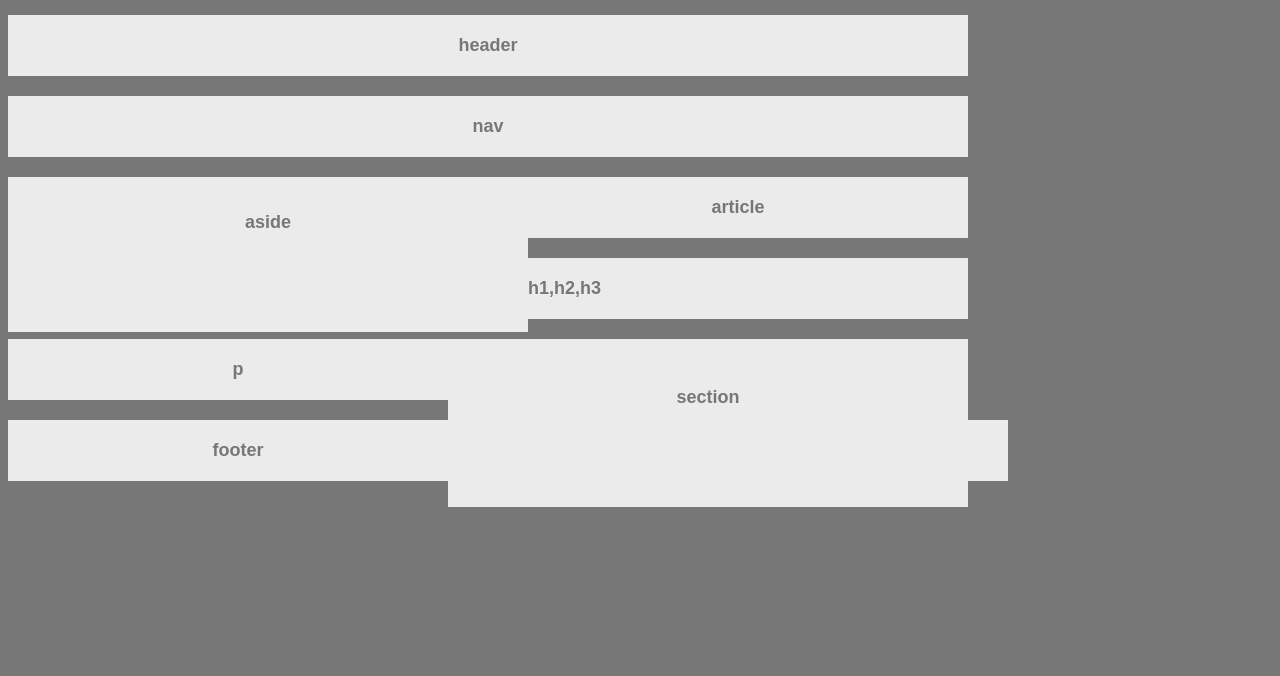
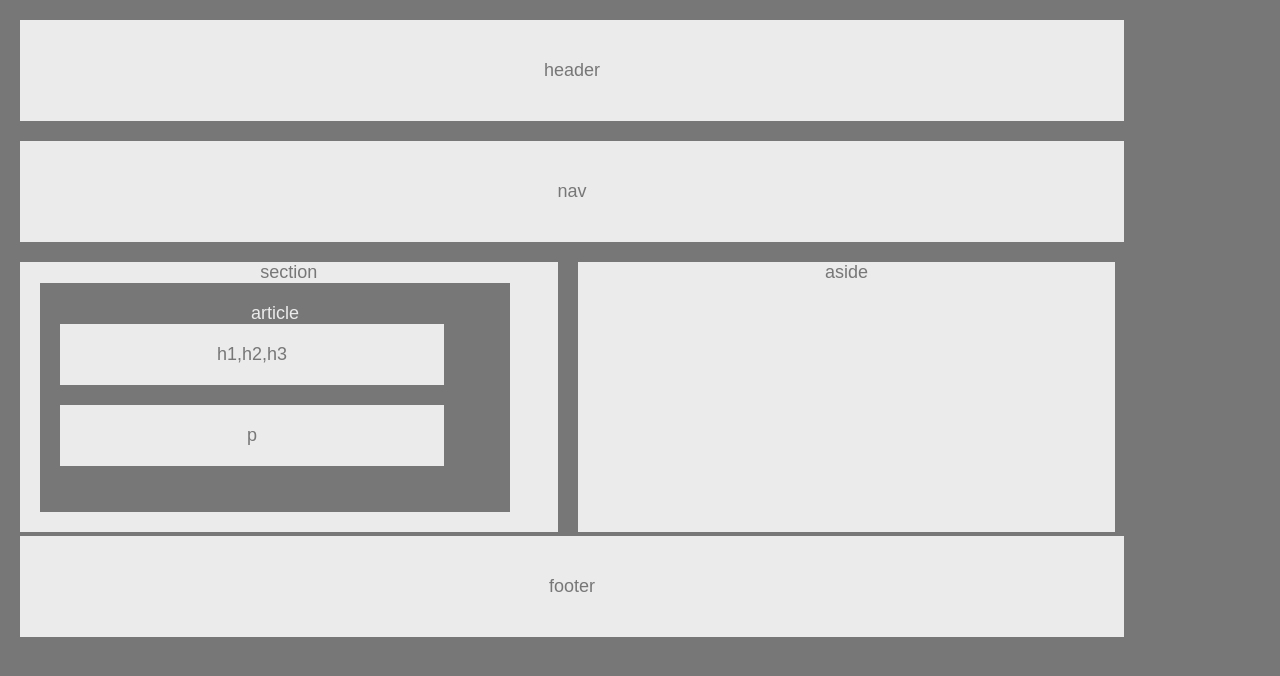
Before and after one commit to lupitaleyva/HW-Wireframe, a plain HTML site: page index.html in a window 1280 px wide. Drawn offline with Linux system fonts and the light colour scheme.

Commit message:
changes in the frame

```diff
--- a/index.html
+++ b/index.html
@@ -5,17 +5,22 @@
         <title>HOMEWORK</title>
       <link rel="stylesheet" type="text/css" href="style.css">
 
-<body>
-    <h2 id="header">header</h2>
-    <h2 id="nav">nav</h2>
-    <h2 id="aside">aside</h2>
-    <h2 id="section">section</h2>
-    <h2 id="article">article</h2>
-    <h2 id="h1,h2,h3">h1,h2,h3</h2>
-    <h2 id="p">p</h2>
-    <h2 id="footer">footer</h2>
+<body class="body">
 
-    </head>
+<header id="header">
+    header
+</header>
+<nav id="nav">
+    nav
+</nav>
 
-</body>
-</html>
+<section id="section">
+    section
+    <article id="article">article
+        <div id="h1-h2-h3">h1,h2,h3</div>
+        <div id="p">p</div>
+    </article>
+</section>
+<aside id="aside">aside</aside>
+
+<footer id="footer">footer</footer>
--- a/style.css
+++ b/style.css
@@ -1,69 +1,82 @@
-body {
+.body {
     font-family: Arial, Helvetica, sans-serif;
      color: #777;
      background: #777;
      width: 960px;
      font-size: 18px;
-
+     width: 100%;
+     margin:auto
      }
-     #header {
-    padding: 20px;
-    margin-bottom: 20px;
-    color: #777;
-    background: #ebebeb;
-    text-align: center;
-    font-size: 18px
-
-   }
-   #nav {
-    padding: 20px;
-    margin-bottom: 20px;
+    #header {
+    padding: 40px;
     color: #777;
     background: #ebebeb;
     text-align: center;
     font-size: 18px;
+    width: 80%;
+    margin: 20px;
+
+   }
+   #nav {
+    padding: 40px;
+    margin: 20px;
+    color: #777;
+    background: #ebebeb;
+    text-align: center;
+    font-size: 18px;
+    width: 80%;
+
+
+
    }
    #aside {
 
     float:left;
     width:50px;
-    height:100px;
-    padding:20px;
-    margin-right:20 px;
+    height:270px;
     color: #777;
     background: #ebebeb;
-    width: 50%;
+    width: 42%;
     text-align: center;
     font-size: 18px;
+    margin-left: 20px;
+
    }
    #section {
 
-    float:right;S
-    width:100px;
-    height:100px;
-    padding:20px;
+    width:50px;
+    height:270px;
     color: #777;
     background: #ebebeb;
     text-align: center;
     font-size: 18px;
-    width: 50%;
+    width: 42%;
+    float:left;
+    margin-left: 20px;
 
    }
    #article {
+    overflow: auto;
     padding: 20px;
     margin-bottom: 20px;
-    color: #777;
-    background: #ebebeb;
+    margin-left: 20px;
+    color:#ebebeb;
+    background: #777;
     text-align: center;
     font-size: 18px;
+    width: 80%;
+    height: 70%;
+    overflow: auto;
 
    }
-   #h1,h2,h3 {
+   #h1-h2-h3 {
     padding: 20px;
     margin-bottom: 20px;
     color: #777;
     background: #ebebeb;
     font-size: 18px;
+    width: 80%;
+
 
    }
    #p {
@@ -73,13 +86,16 @@ body {
     background: #ebebeb;
     text-align: center;
     font-size: 18px;
+    width: 80%
+
    }
    #footer {
-    padding: 20px;
-    margin-bottom: 20px;
+    padding: 40px;
     color: #777;
     background: #ebebeb;
     text-align: center;
-    width:100%;
+    width: 80%;
     font-size: 18px;
+    margin-top: 23%;
+    margin-left: 20px;
    }
```
